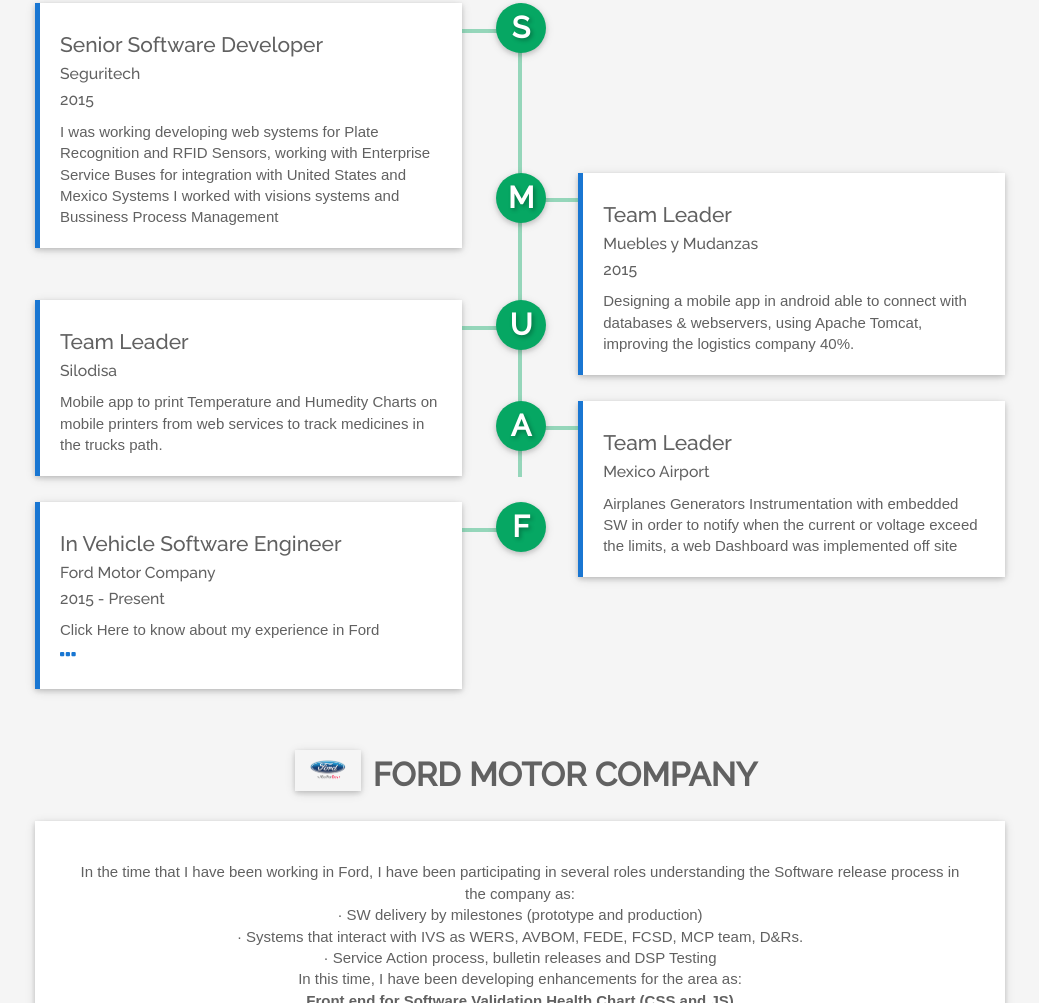
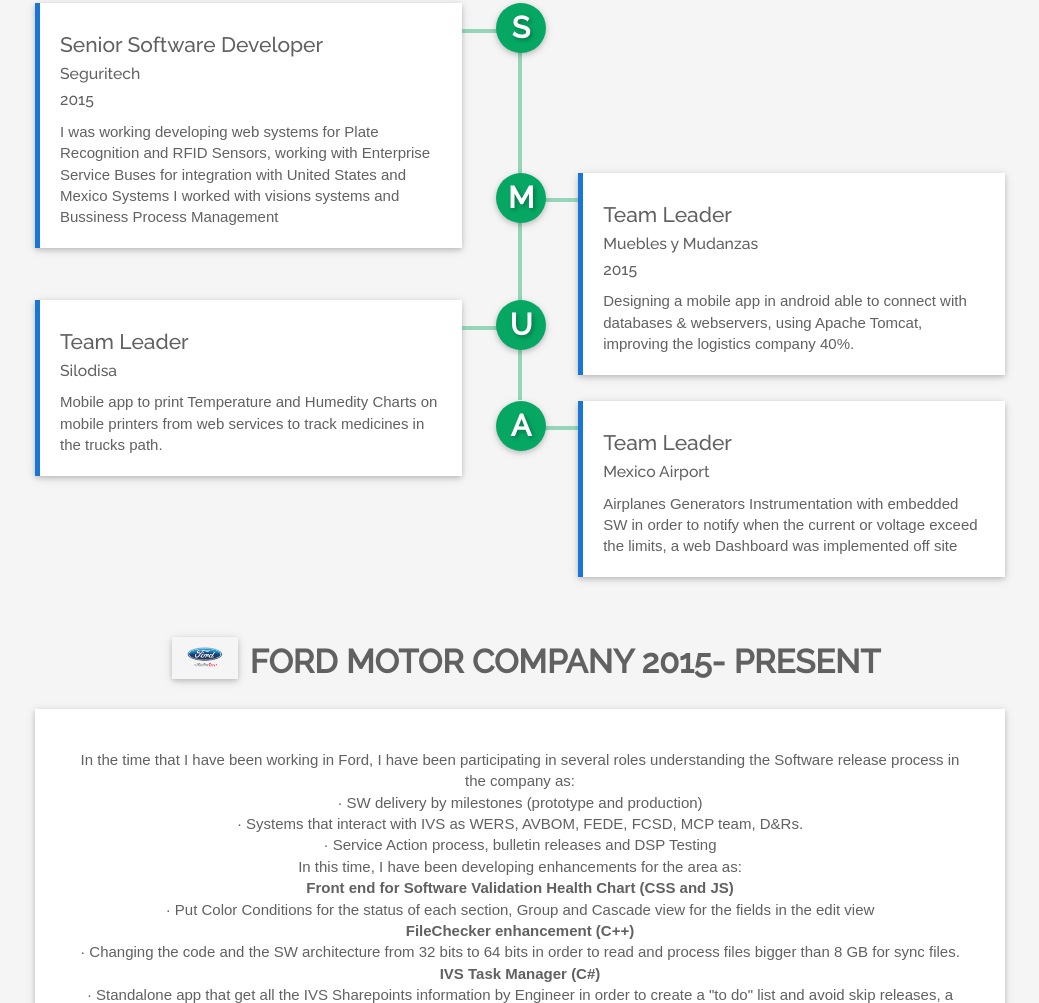
Before and after one commit to pgalvez9/Resume, a plain HTML site: page index.html in a window 1280 px wide. Shown: the part 2298-3301 px from the top of the page, without its empty margins (120-1159 px from the left). Drawn offline with Linux system fonts and the light colour scheme; some packages are replaced by stand-ins of ours; a web font is replaced by a local one.

Commit message:
Add files via upload

```diff
--- a/index.html
+++ b/index.html
@@ -622,36 +622,7 @@
                 </div>
             </div>
 
-			            <!-- Fifth TIMELINE -->
-            <div class="timeline-block">
-                <!-- DOT -->
-                <div class="timeline-dot"><h6>F</h6></div>
-                <!-- TIMELINE CONTENT -->
-                <div class="card timeline-content">
-                    <div class="card-content">
-                        <!-- TIMELINE TITLE -->
-                        <h6 class="timeline-title">In Vehicle Software Engineer</h6>
-                        <!-- TIMELINE TITLE INFO -->
-                        <div class="timeline-info">
-                            <h6>
-                                <small>Ford Motor Company</small>
-                            </h6>
-                            <h6>
-                                <small>2015 - Present</small>
-                            </h6>
-                        </div>
-                        <!-- TIMELINE PARAGRAPH -->
-                        <p>
-                            Click Here to know about my experience in Ford
 
-                        </p>
-						<a href="#" class="modal-dot" data-toggle="modal" data-target="#myModal-1">
-                            <i class="fa fa-ellipsis-h" aria-hidden="true"></i>
-                        </a>
-
-                    </div>
-                </div>
-            </div>
         </div>
     </div>
 </section>
@@ -664,7 +635,7 @@
     <div class="container">
         <!-- SECTION TITLE -->
         <div class="section-title">
-            <h4 class="text-uppercase text-center"><img src="images/icons/gfd.png" alt="demo">Ford Motor Company</h4>
+            <h4 class="text-uppercase text-center"><img src="images/icons/gfd.png" alt="demo">Ford Motor Company 2015- Present</h4>
         </div>
 
         <div id="interest-card2" class="card">
```
